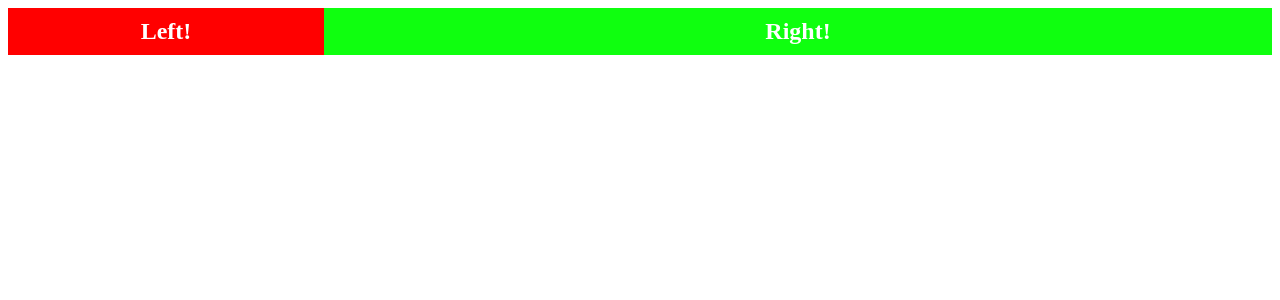
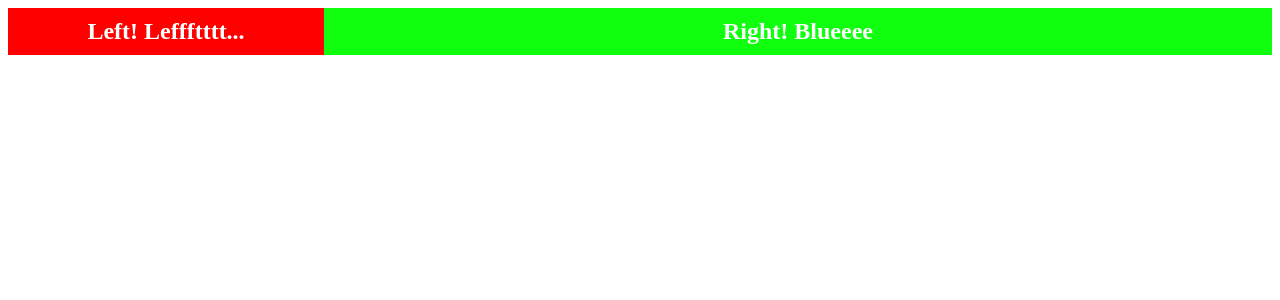
Before and after one commit to ahmetkca/React-Design-Patterns, a React (Vite) app: page / in a window 1280 px wide. Shown: the top 300 px of the page. Built offline with nearby package versions, Linux system fonts and the light colour scheme.

Commit message:
Shows how to pass props to the children components  when used in Layout Component

```diff
--- a/src/App.jsx
+++ b/src/App.jsx
@@ -24,12 +24,12 @@ const StyledP = styled.p`
   text-align: center;
 `
 
-const LeftHandComponent = () => {
-  return <StyledH1>Left!</StyledH1>;
+const LeftHandComponent = ({ name }) => {
+  return <StyledH1>Left! {name}</StyledH1>;
 }
 
-const RightHandComponent = () => {
-  return <StyledP>Right!</StyledP>
+const RightHandComponent = ({ color }) => {
+  return <StyledP>Right! {color}</StyledP>
 }
 
 function App() {
@@ -38,8 +38,8 @@ function App() {
     <SplitScreen
       leftWeight={1}
       rightWeight={3}>
-        <LeftHandComponent />
-        <RightHandComponent />
+        <LeftHandComponent name="Leffftttt..."/>
+        <RightHandComponent color="Blueeee"/>
     </SplitScreen>
   )
 }
```
